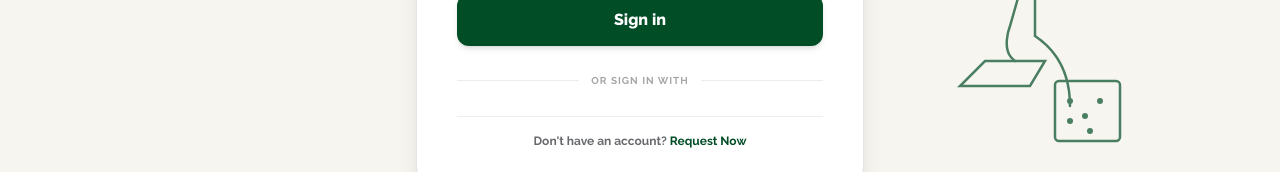
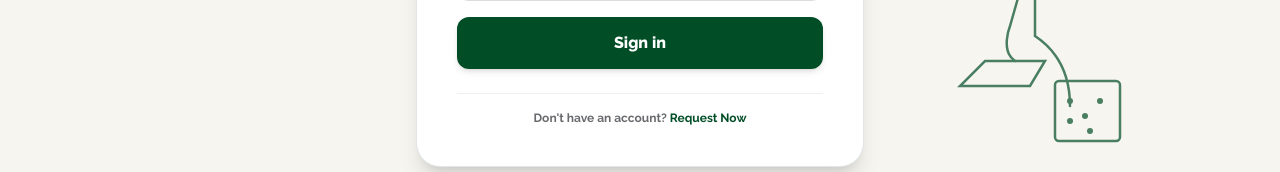
Before and after one commit to Starr365/LionDesk, a React (Vite) app in the folder client-side/: page /login in a window 1280 px wide. Shown: the part 454-626 px from the top of the page. Built offline with nearby package versions, Linux system fonts and the light colour scheme; no server answers.

Commit message:
feat: seed custom admin and load local environment variables in database configuration

```diff
--- a/client-side/src/pages/Login.tsx
+++ b/client-side/src/pages/Login.tsx
@@ -158,13 +158,6 @@ const Login: React.FC = () => {
             </button>
           </form>
 
-          {/* Divider */}
-          <div className="flex items-center justify-between text-xs text-brand-text-muted/60 font-bold py-1">
-            <div className="h-px bg-brand-border/30 w-full" />
-            <span className="px-3 shrink-0 uppercase tracking-widest text-[10px]">Or Sign in with</span>
-            <div className="h-px bg-brand-border/30 w-full" />
-          </div>
-
           <div className="text-center text-xs text-brand-text-muted font-bold border-t border-brand-border/25 pt-4">
             Don't have an account?{' '}
             <Link to="/activate" className="text-brand-primary hover:text-brand-primary-hover transition">
```
Also changed, not shown: 2 other files (tests, documents, lock files or other folders).
